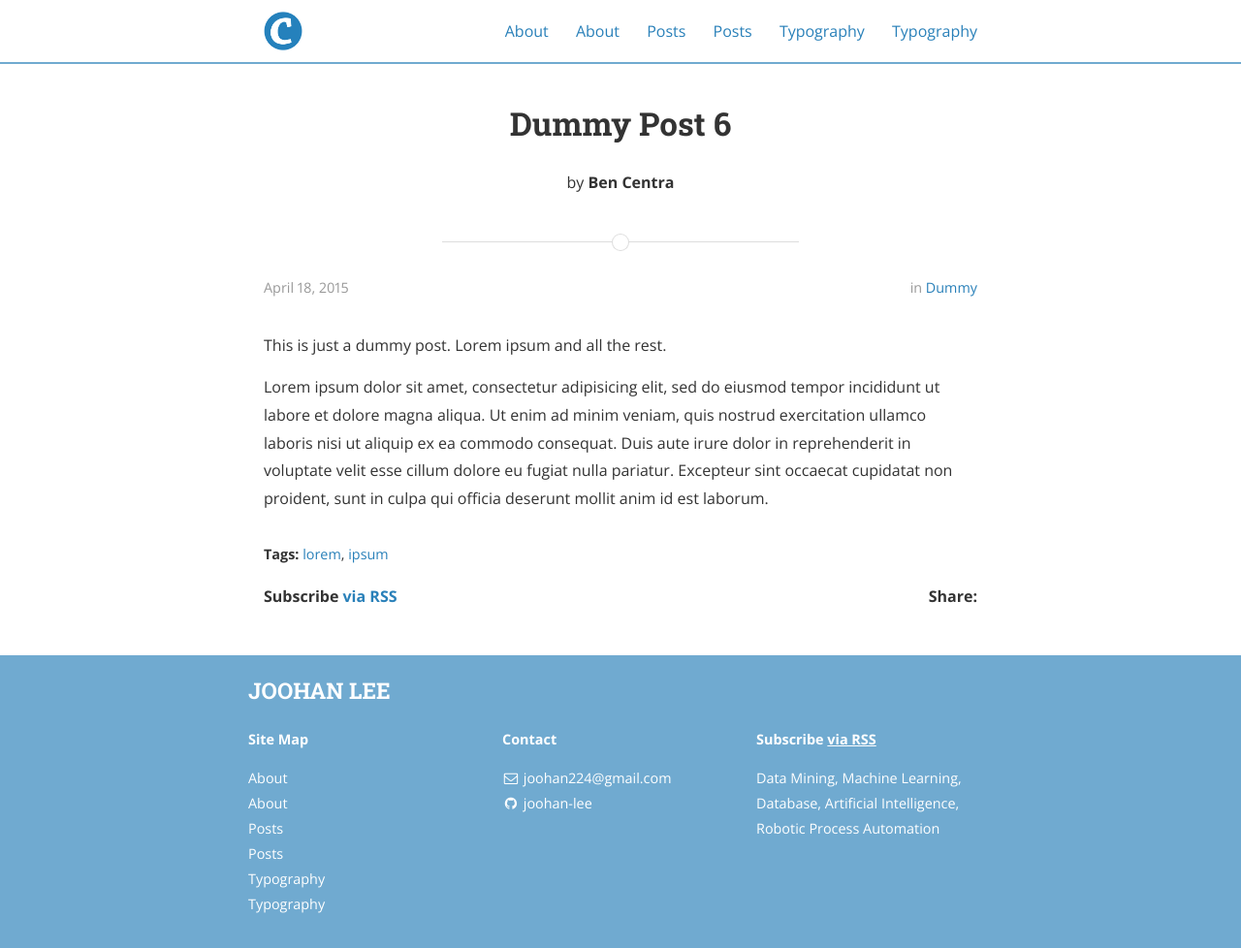
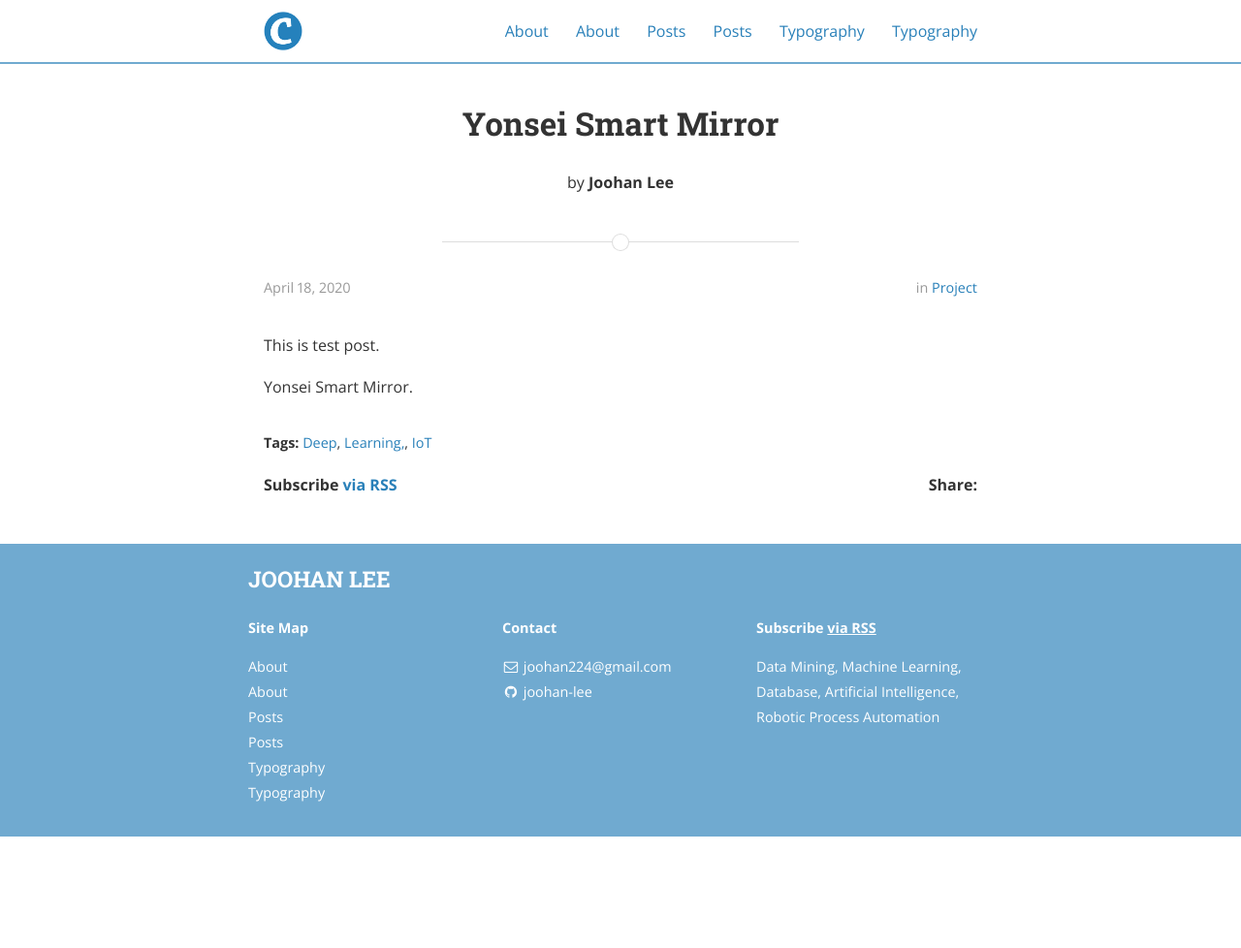
Before and after one commit to joohan-lee/joohan-lee.github.io, a Jekyll site: the page built from _posts/2015-04-18-dummy6.md, in a window 1280 px wide and 978 px high. Shown: the whole window at 97% size. Built offline with Jekyll 4.4.1, drawn with Linux system fonts in a browser that asks for light colours; nearby versions of some CDN libraries.

Commit message:
Update 2015-04-18-dummy6.md

```diff
--- a/_posts/2015-04-18-dummy6.md
+++ b/_posts/2015-04-18-dummy6.md
@@ -1,17 +1,12 @@
 ---
 layout: post
-title:  "Dummy Post 6"
-date:   2015-04-18T14:25:52-05:00
-author: Ben Centra
-categories: Dummy
-tags: lorem ipsum
+title:  "Yonsei Smart Mirror"
+date:   2020-04-18T14:25:52-05:00
+author: Joohan Lee
+categories: Project
+tags: Deep Learning, IoT
 ---
 
-This is just a dummy post. Lorem ipsum and all the rest.
+This is test post.
 
-Lorem ipsum dolor sit amet, consectetur adipisicing elit, sed do eiusmod
-tempor incididunt ut labore et dolore magna aliqua. Ut enim ad minim veniam,
-quis nostrud exercitation ullamco laboris nisi ut aliquip ex ea commodo
-consequat. Duis aute irure dolor in reprehenderit in voluptate velit esse
-cillum dolore eu fugiat nulla pariatur. Excepteur sint occaecat cupidatat non
-proident, sunt in culpa qui officia deserunt mollit anim id est laborum.
+Yonsei Smart Mirror.
```
